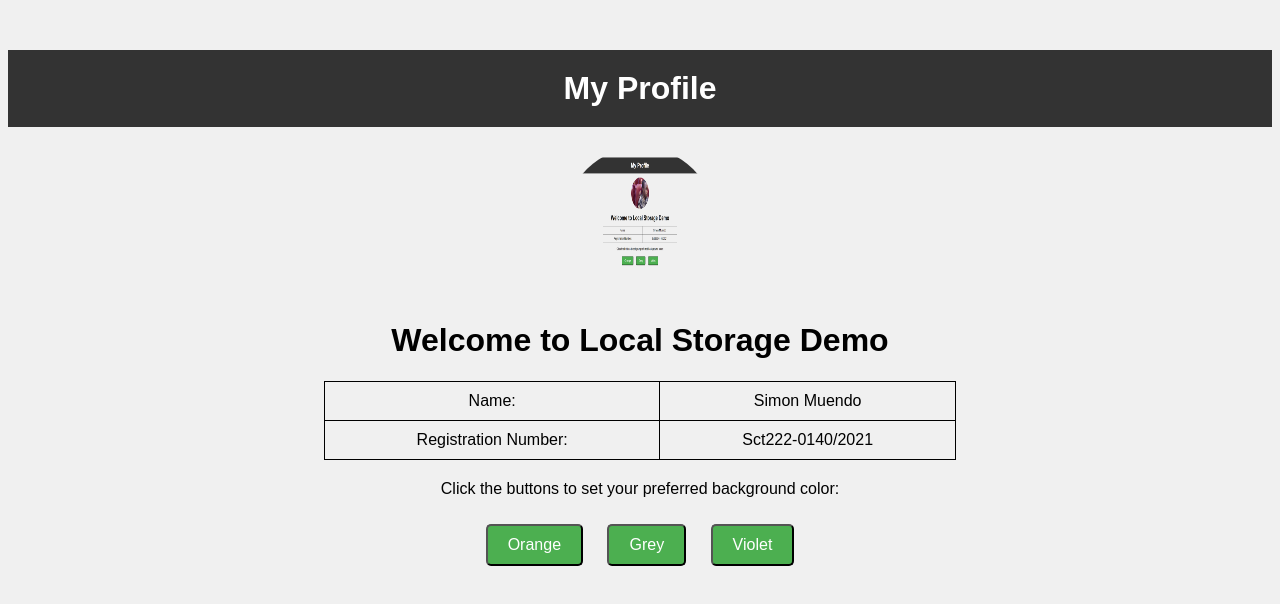
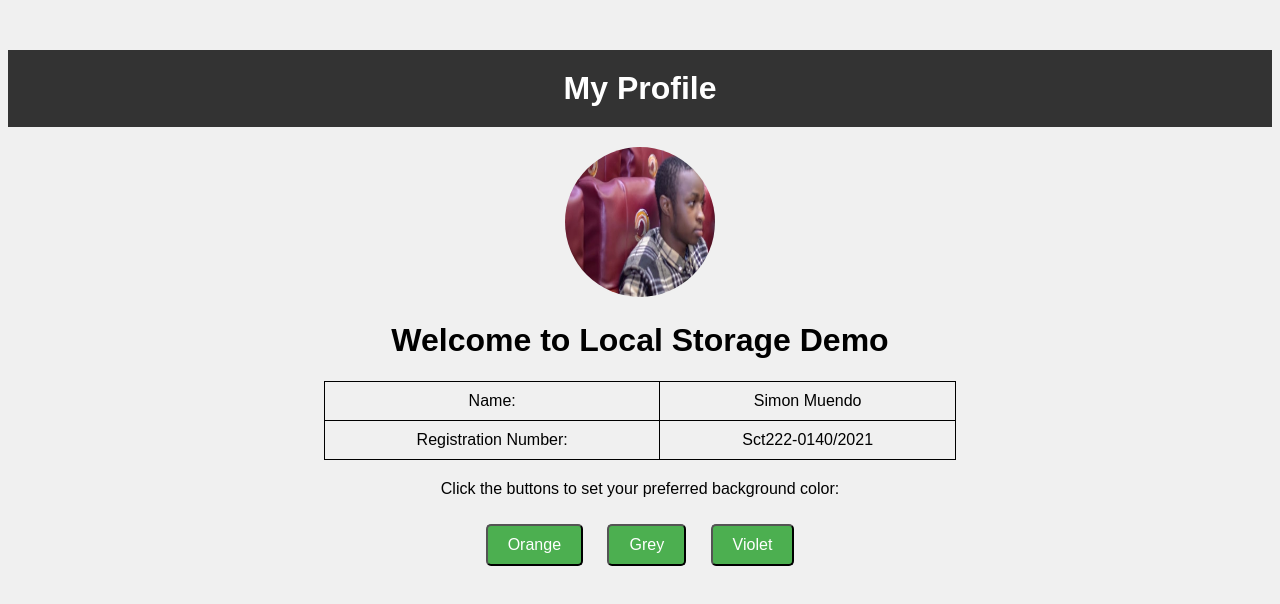
Before and after one commit to sterboy/simonmuendo, a plain HTML site: page index.html in a window 1280 px wide. Drawn offline with Linux system fonts and the light colour scheme.

Commit message:
Update index.html

```diff
--- a/index.html
+++ b/index.html
@@ -59,7 +59,7 @@
         <h1>My Profile</h1>
     </header>
     <div id="passport-image">
-        <img src="1.jpg" alt="MY Picture" style="width:150px;height:150px;border-radius: 50%;">
+        <img src="DSC_1575 (2).jpg" alt="MY Picture" style="width:150px;height:150px;border-radius: 50%;">
     </div>
     <h1>Welcome to Local Storage Demo</h1>
     <table style="width:50%;">
```
